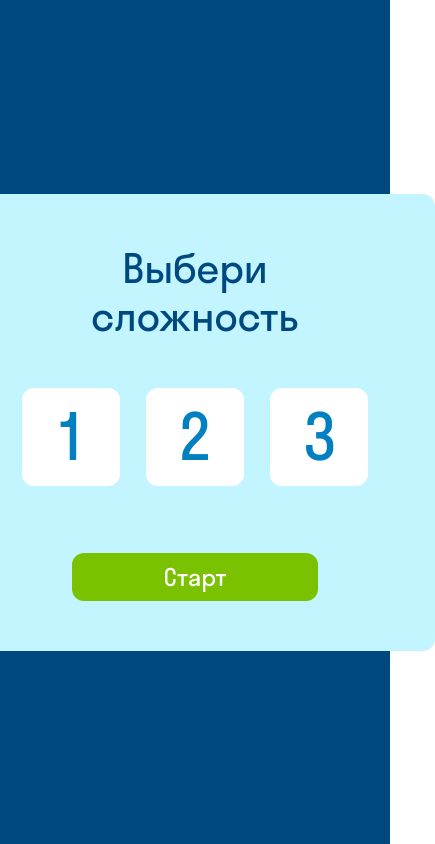
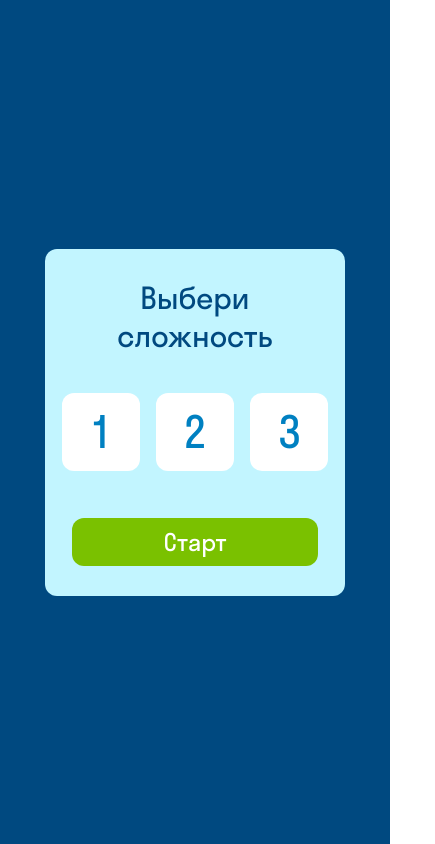
Before and after one commit to JuliaMatsievich/game-memory, a plain HTML site: page index.html in a window 390 px wide. Shown: the whole page, 435 px wide, since content can reach past the window. Drawn offline with Linux system fonts and the light colour scheme.

Commit message:
добавляет адаптив

```diff
--- a/css/style.css
+++ b/css/style.css
@@ -71,4 +71,32 @@
 	align-items: center;
 }
 .popup__button {
+
 }
+
+@media(max-width: 510px){
+	.popup {
+		width: 300px;
+		padding: 30px 50px;
+	}
+	.popup__title {
+		font-size: 30px;
+		line-height: 38px;
+		margin-bottom: 38px;
+	}
+	.difficulty__container {
+		column-gap: 16px;
+	}
+	.popup__content-difficulty {
+		margin-bottom: 47px;
+	}
+	.difficulty__block {
+		width: 78px;
+		height: 78px;
+		border-radius: 12px;
+		background: #fff;
+		text-align: center;
+		font-size: 44px;
+		line-height: 52px;
+	}
+}
```
